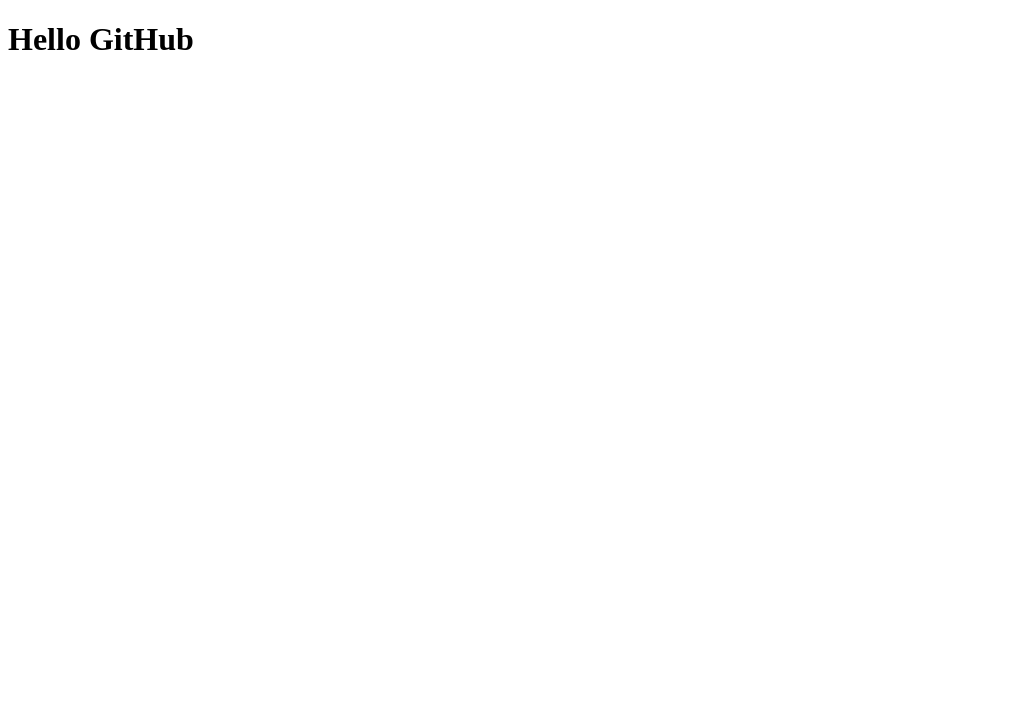
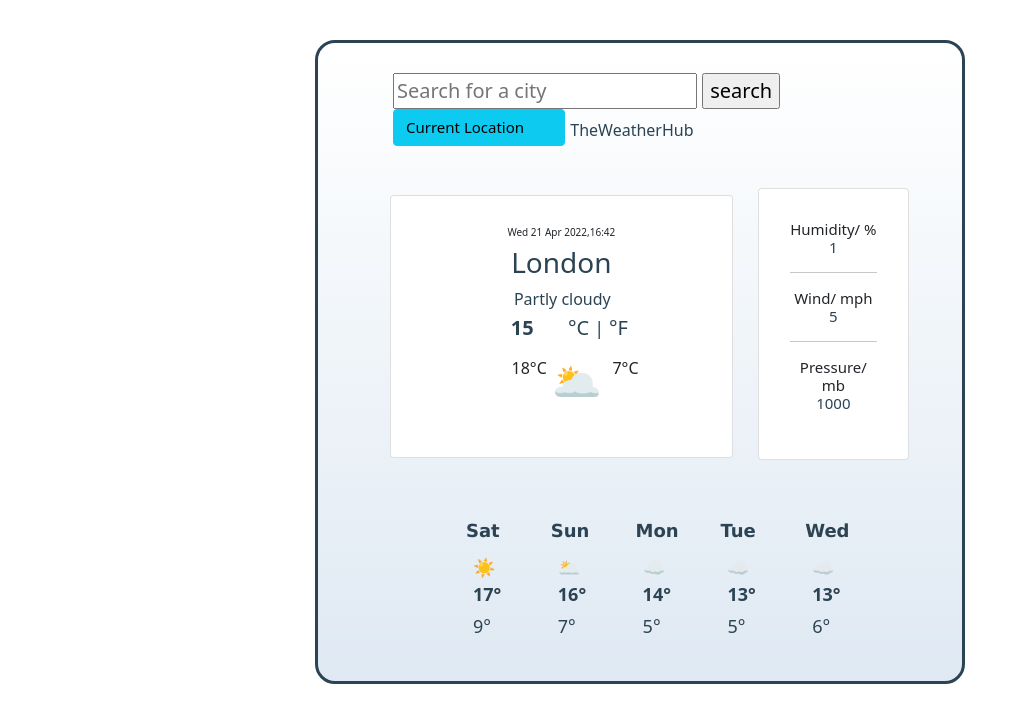
Before and after one commit to nicole1312/Weather-hub-project, a plain HTML site: page index.html in a window 1280 px wide. Shown: the whole page, without its empty margins (0-1020 px from the left). Drawn offline with nearby package versions, Linux system fonts and the light colour scheme; files that its build step writes are made by us from their sources.

Commit message:
Created CSS and JS files

```diff
--- a/index.html
+++ b/index.html
@@ -1,12 +1,109 @@
 <!DOCTYPE html>
 <html lang="en">
   <head>
+    <link
+      href="https://cdn.jsdelivr.net/npm/bootstrap@5.1.3/dist/css/bootstrap.min.css"
+      rel="stylesheet"
+      integrity="sha384-1BmE4kWBq78iYhFldvKuhfTAU6auU8tT94WrHftjDbrCEXSU1oBoqyl2QvZ6jIW3"
+      crossorigin="anonymous"
+    />
     <meta charset="UTF-8" />
     <meta http-equiv="X-UA-Compatible" content="IE=edge" />
     <meta name="viewport" content="width=device-width, initial-scale=1.0" />
-    <title>EmptyFile</title>
+
+    <link rel="stylesheet" href="src/styles.css" />
+
+    <script src="https://unpkg.com/axios/dist/axios.min.js"></script>
+    <title>TheWeatherHub</title>
   </head>
+
   <body>
-    <h1>Hello GitHub</h1>
+    <div class="box">
+      <form>
+        <input type="text" id="city-input" placeholder="Search for a city" />
+        <input type="submit" id="search-city" value="search" />
+        <button type="button" class="btn btn-info" id="current-location">
+          Current Location
+        </button>
+        <h1>TheWeatherHub</h1>
+      </form>
+      <div class="container">
+        <div class="row row-col-2">
+          <div class="col" id="col">
+            <div class="card location">
+              <div class="card-body location">
+                <h4 id="date">Wed 21 Apr 2022,16:42</h4>
+                <h5 class="london" id="city">
+                  London
+                </h5>
+                <ul>
+                  <li id="sky">Partly cloudy</li>
+                <br />
+                <span id="degrees">15</span>
+                <span>
+                  <a href="#" class="celsius" id="celsius">°C </a>|
+                  <a href="#" class="fahrenheit" id="fahrenheit">°F</a>
+                </span>
+                <div class="row">
+                  <div class="col" id="high">18°C</div>
+                  <div class="col" id="low">7°C</div>
+                </div>
+                <p class="card-text sun">🌥️</p>
+              </div>
+            </div>
+          </div>
+          <div class="row col-4" id="data-box">
+            <div class="col">
+              <div class="card">
+                <div class="card-body data">
+                  <h5 class="card-title humidity">
+                    Humidity/ %<br />
+                    <p id="humidity">1</p>
+                  </h5>
+                  <hr />
+                  <h5 class="card-title wind">
+                    Wind/ mph<br />
+                    <p id="wind">5</p>
+                  </h5>
+                  <hr />
+                  <h5 class="card-title pressure">
+                    Pressure/ mb<br />
+                    <p id="pressure">1000</p>
+                  </h5>
+                </div>
+              </div>
+            </div>
+          </div>
+        </div>
+        <div class="row row-cols-5">
+          <div class="row">
+            <div class="col week">Sat</div>
+            <span>☀️<br /><strong>17°</strong></span>
+            <span>9°</span>
+          </div>
+          <div class="row">
+            <div class="col week">Sun</div>
+            <span>🌥️<br /><strong>16°</strong></span>
+            <span>7°</span>
+          </div>
+          <div class="row">
+            <div class="col week">Mon</div>
+            <span>☁️<br /><strong>14°</strong></span>
+            <span>5°</span>
+          </div>
+          <div class="row">
+            <div class="col week">Tue</div>
+            <span>☁️<br /><strong>13°</strong></span>
+            <span>5°</span>
+          </div>
+          <div class="row">
+            <div class="col week">Wed</div>
+            <span>☁️<br /><strong>13°</strong></span>
+            <span>6°</span>
+          </div>
+        </div>
+      </div>
+    </div>
+    <script src="src/index.js"></script>
   </body>
 </html>
--- /dev/null
+++ b/styles.css
@@ -0,0 +1,111 @@
+h1 {
+  display: inline;
+  color: #2b4353;
+  font-size: 16px;
+}
+
+.box {
+  background: linear-gradient(to top, #dfe9f3 0%, white 100%);
+  display: block;
+  margin: 0 auto;
+  margin-top: 40px;
+  border: 3px solid #2b4353;
+  border-radius: 20px;
+  width: 650px;
+  padding: 10px 10px;
+}
+#current-location {
+  font-size: 15px;
+  margin-bottom: 6px;
+  padding-right: 40px;
+}
+form {
+  font-size: 20px;
+  padding: 20px 65px;
+}
+h4 {
+  font-size: 10px;
+}
+
+.location {
+  text-align: center;
+  padding: 10px 10px;
+  margin: 10px 10px;
+}
+
+#city {
+  color: #2b4353;
+  font-size: 28px;
+}
+#sky {
+  color: #2b4353;
+  list-style: none;
+  margin-left: -30px;
+  margin-bottom: -22px;
+  text-align: center;
+}
+h5 {
+  font-size: 15px;
+}
+p.sun {
+  font-size: 40px;
+  padding-bottom: -15px;
+  margin-top: -42px;
+}
+
+.text-muted {
+  color: grey;
+  font-size: 10px;
+}
+.data {
+  text-align: center;
+  margin: 15px 15px;
+}
+p {
+  color: #2b4353;
+  text-align: center;
+}
+#data-box {
+  font-size: 15px;
+  padding: 3px;
+}
+
+.week {
+  color: #2b4353;
+  font-size: 30px;
+  margin: 5px 30px;
+  margin-left: 25px;
+  font-weight: bold;
+  text-align: center;
+  font-size: 18px;
+  padding: 5px 45px;
+  font-family: "Lucida Sans";
+}
+
+.row {
+  padding: 13px 40px;
+}
+
+span {
+  color: #2b4353;
+  font-size: 18px;
+  margin: 5px 65px;
+}
+#degrees {
+  font-weight: bold;
+  font-size: 20px;
+  margin-top: -5px;
+  margin-left: 49px;
+  margin-right: -35px;
+}
+
+.celsius {
+  color: #2b4353;
+  font-size: 20px;
+  text-decoration: none;
+}
+.fahrenheit {
+  color: #2b4353;
+  font-size: 20px;
+  text-decoration: none;
+}
```
Also changed, not shown: index.js (added, +83 -0 lines).
